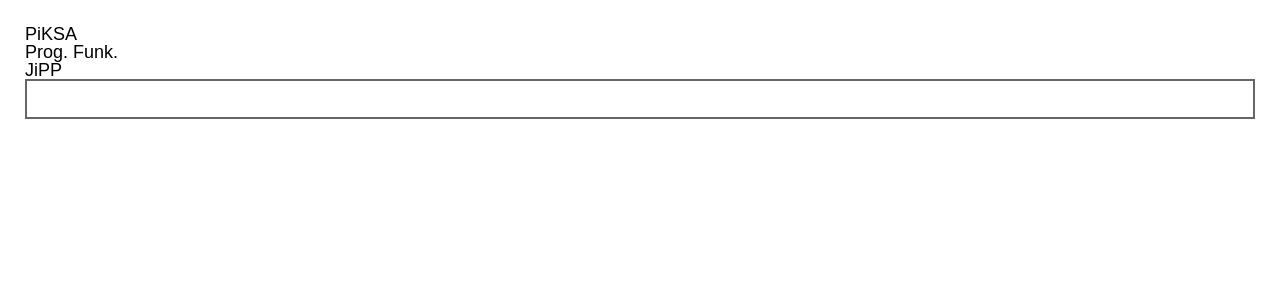
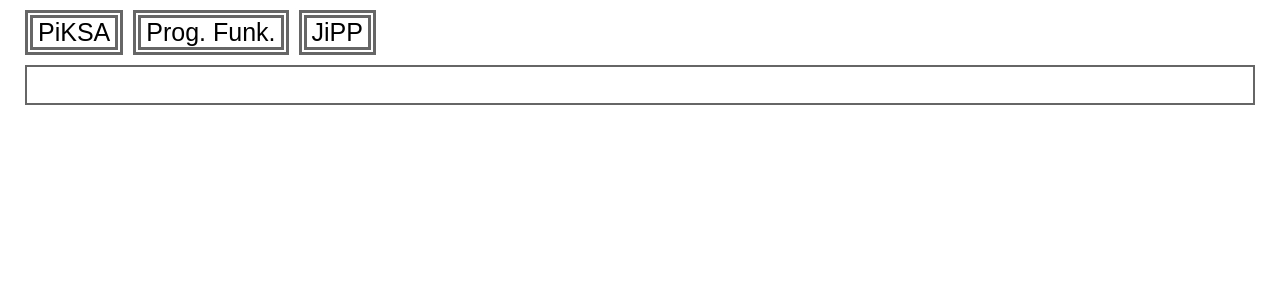
Before and after one commit to MEDOYED/networks-cisco-test, a React (Vite) app: page / in a window 1280 px wide. Shown: the top 300 px of the page. Built offline with nearby package versions, Linux system fonts and the light colour scheme.

Commit message:
feat(Header): style

```diff
--- a/src/app/App.scss
+++ b/src/app/App.scss
@@ -1,5 +1,5 @@
 .container {
-  padding: 25px;
+  padding: 0 25px;
   margin: 0 auto;
   max-width: 1600px;
 }
--- a/src/widgets/Header/Header.scss
+++ b/src/widgets/Header/Header.scss
@@ -0,0 +1,23 @@
+.header {
+  background-color: #fff;
+  padding-top: 10px;
+  padding-bottom: 10px;
+  position: absolute;
+
+  left: 25px;
+  right: 25px;
+
+  z-index: 100;
+
+  &__list {
+    display: flex;
+    gap: 10px;
+
+    &-item {
+      font-size: 25px;
+      border: 8px double #666;
+      padding: 2px 5px;
+      white-space: nowrap;
+    }
+  }
+}
--- a/src/widgets/Header/Header.tsx
+++ b/src/widgets/Header/Header.tsx
@@ -4,15 +4,15 @@ import "./Header.scss";
 
 const Header = () => {
   return (
-    <header>
-      <ul>
-        <li>
+    <header className="header">
+      <ul className="header__list">
+        <li className="header__list-item">
           <Link to={"/piksa"}>PiKSA</Link>
         </li>
-        <li>
+        <li className="header__list-item">
           <Link to={"/prog-funk"}>Prog. Funk.</Link>
         </li>
-        <li>
+        <li className="header__list-item">
           <Link to={"/jipp"}>JiPP</Link>
         </li>
       </ul>
--- a/src/widgets/SearchBar/SearchBar.scss
+++ b/src/widgets/SearchBar/SearchBar.scss
@@ -11,4 +11,6 @@
   right: 25px;
 
   z-index: 100;
+
+  margin-top: 65px;
 }
```
